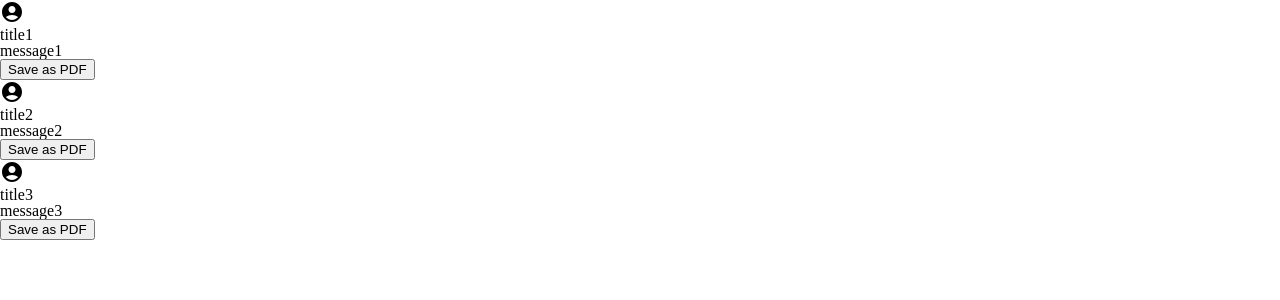
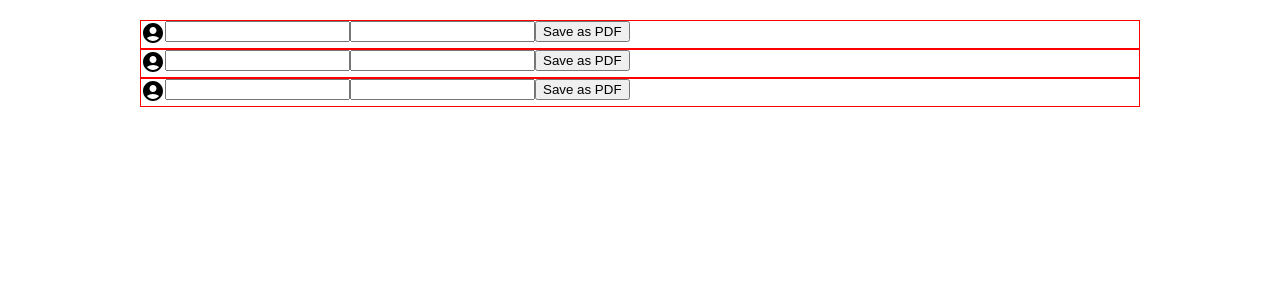
Before and after one commit to Jinpai666/icon-picker, a React (Vite) app: page / in a window 1280 px wide. Shown: the top 300 px of the page. Built offline with nearby package versions, Linux system fonts and the light colour scheme.

Commit message:
add styled components

```diff
--- a/package.json
+++ b/package.json
@@ -16,7 +16,8 @@
     "@mui/material": "^5.13.0",
     "html2pdf.js": "^0.9.0",
     "react": "^18.2.0",
-    "react-dom": "^18.2.0"
+    "react-dom": "^18.2.0",
+    "styled-components": "^6.0.0-rc.1"
   },
   "devDependencies": {
     "@types/react": "^18.0.28",
--- a/src/App.tsx
+++ b/src/App.tsx
@@ -1,24 +1,15 @@
 import PickerColumn from "./components/PickerColumn";
-
+import { Container } from "./components/styled/Container.styled"
 
 
 const App = () => {
 
     return (
-        <div>
-           <PickerColumn
-                title="title1"
-                message="message1"
-           />
-            <PickerColumn
-                title="title2"
-                message="message2"
-            />
-            <PickerColumn
-                title="title3"
-                message="message3"
-            />
-        </div>
+        <Container>
+           <PickerColumn/>
+            <PickerColumn/>
+            <PickerColumn/>
+        </Container>
     )
 }
 
--- a/src/components/PickerColumn.tsx
+++ b/src/components/PickerColumn.tsx
@@ -1,19 +1,14 @@
-import { FC, useState, RefObject, createRef } from 'react';
+import React, { FC, useState } from 'react';
 import Modal from './PickerModal';
 import html2pdf from 'html2pdf.js';
-
 import { AccountCircle } from '@mui/icons-material';
 
-type PickerProps = {
-    title: string;
-    message: string;
-}
+import { Wrapper } from './styled/Wrapper.styled'
 
-
-const PickerColumn: FC<PickerProps> = ({ message, title }) => {
+const PickerColumn: FC = () => {
     const [showModal, setShowModal] = useState<boolean>(false);
-    const pickerColumnRef: RefObject<HTMLDivElement> = createRef();
-    const buttonRef: RefObject<HTMLButtonElement> = createRef();
+    const pickerColumnRef: React.RefObject<HTMLDivElement> = React.createRef();
+    const buttonRef: React.RefObject<HTMLButtonElement> = React.createRef();
 
     const handleIconClick = () => setShowModal(!showModal);
 
@@ -42,19 +37,22 @@ const PickerColumn: FC<PickerProps> = ({ message, title }) => {
     };
 
     return (
-        <div ref={pickerColumnRef}>
+        <Wrapper ref={pickerColumnRef}>
             <div onClick={handleIconClick}>
                 <AccountCircle />
             </div>
-            <div>{title}</div>
-            <div>{message}</div>
-            {showModal && <Modal />}
-            <div>
+            <form>
+                <input type="text"/>
+                <input type="text"/>
                 <button ref={buttonRef} onClick={save}>
                     Save as PDF
                 </button>
+            </form>
+            {showModal && <Modal />}
+            <div>
+
             </div>
-        </div>
+        </Wrapper>
     );
 };
 
--- /dev/null
+++ b/src/components/styled/Container.styled.tsx
@@ -0,0 +1,8 @@
+import styled from "styled-components";
+
+export const Container = styled.div`
+    width: 1000px;
+    max-width: 100%;
+    padding-top: 20px;
+    margin: 0 auto;
+    `
--- /dev/null
+++ b/src/components/styled/Wrapper.styled.tsx
@@ -0,0 +1,6 @@
+import styled from "styled-components";
+
+export const Wrapper = styled.div`
+  display: flex;
+  border: 1px solid red;
+`
```
Also changed, not shown: 1 other file (tests, documents, lock files or other folders).
